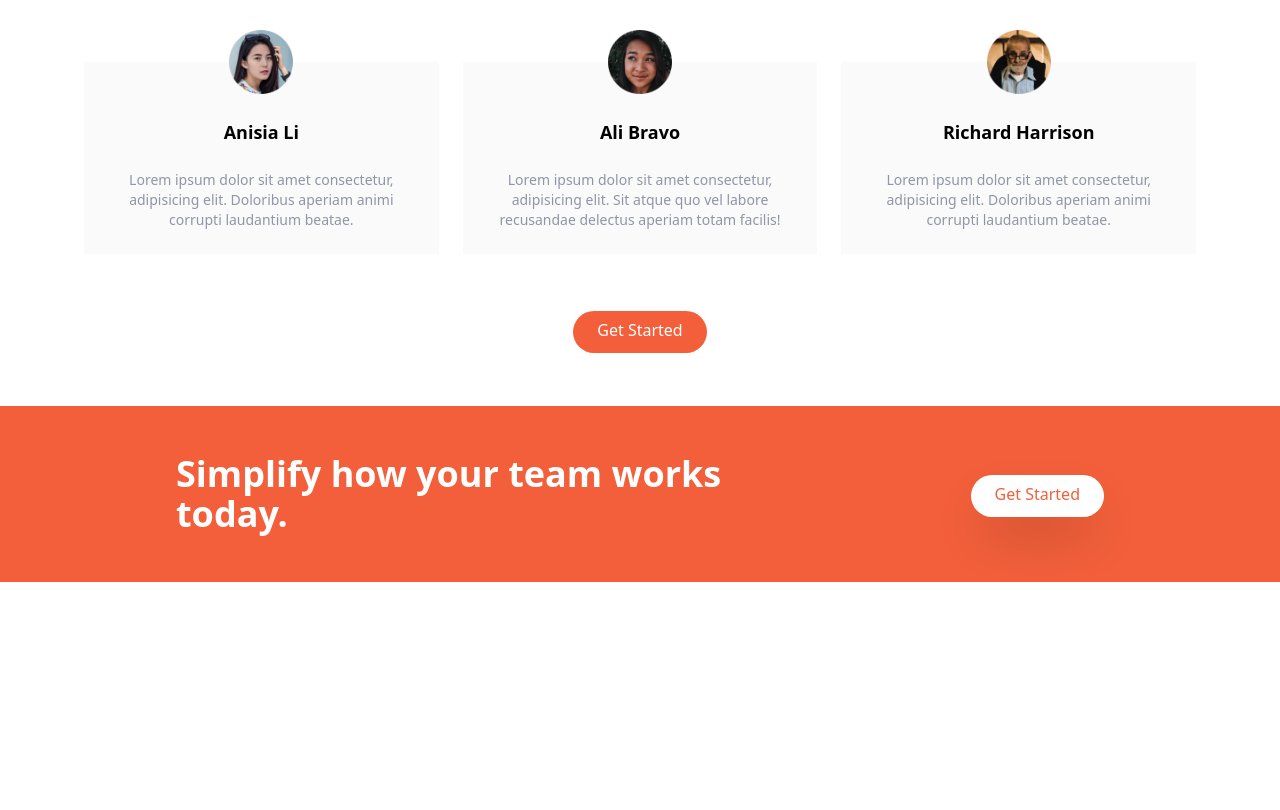
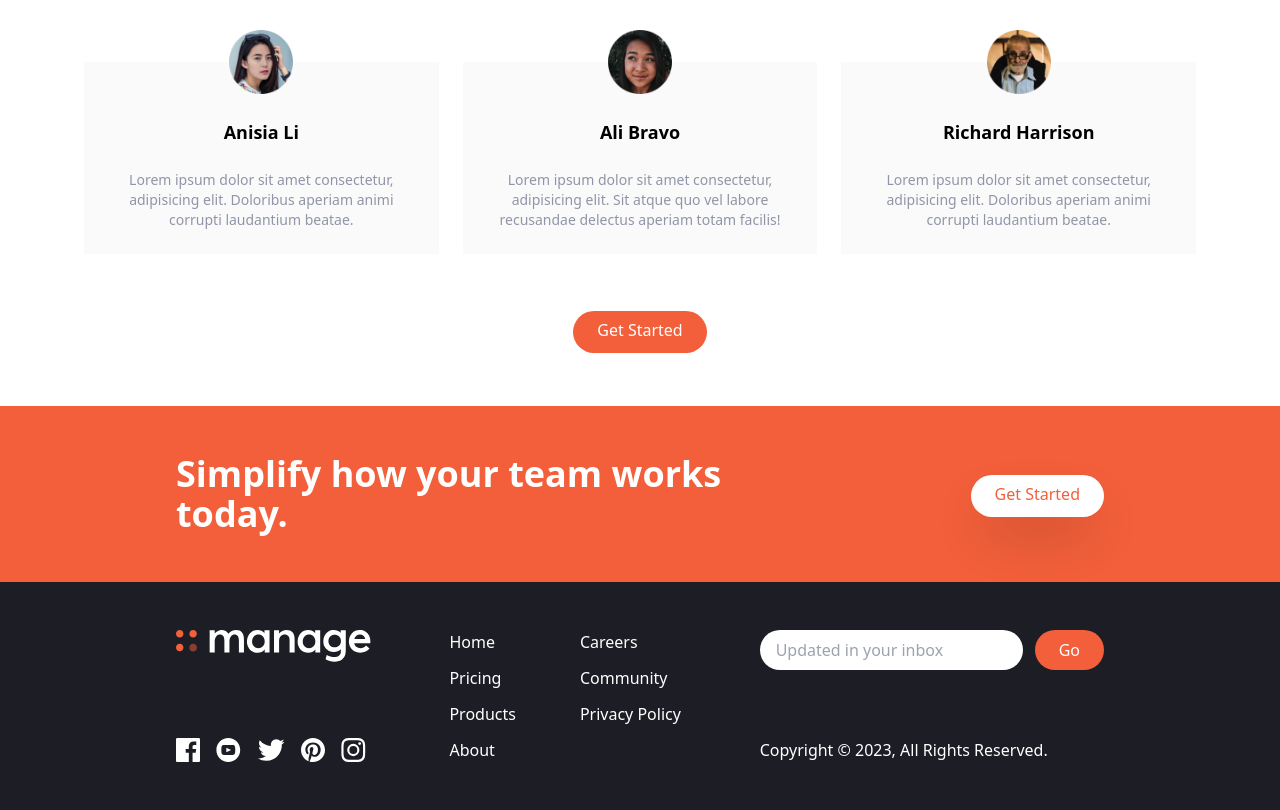
Before and after one commit to shahrokh-t/landing-page-tailwind, a website: page index.html in a window 1280 px wide. Shown: the part 1414-2224 px from the top of the page. Before the commit the page ends 1996 px from the top, so only its background shows below. Drawn offline with Linux system fonts and the light colour scheme.

Commit message:
Add footer

```diff
--- a/index.html
+++ b/index.html
@@ -251,5 +251,74 @@
         </div>
       </div>
     </section>
+
+    <!-- Footer -->
+    <footer class="bg-veryDarkBlue">
+      <!-- Flex Container -->
+      <div
+        class="container flex flex-col-reverse justify-between px-6 py-12 mx-auto space-y-8 md:flex-row md:space-y-0"
+      >
+        <!-- Logo Social Links Container -->
+        <div
+          class="flex flex-col-reverse items-center justify-between space-y-12 md:flex-col md:space-y-0 md:items-start"
+        >
+        <div class="mx-auto my-6 text-center text-white md:hidden">
+            Copyght &copy; 2023, All Rights Reserved
+        </div>
+          <!-- Logo -->
+          <div>
+            <img src="img/logo-white.svg" class="h-8" alt="" />
+          </div>
+          <!-- Social Links Container -->
+          <div class="flex justify-center space-x-4">
+            <!-- Link 1 -->
+            <a href="#">
+              <img src="img/icon-facebook.svg" alt="" class="h-6" />
+            </a>
+            <!-- Link 2 -->
+            <a href="#">
+              <img src="img/icon-youtube.svg" alt="" class="h-6" />
+            </a>
+            <!-- Link 3 -->
+            <a href="#">
+              <img src="img/icon-twitter.svg" alt="" class="h-6" />
+            </a>
+            <!-- Link 4 -->
+            <a href="#">
+              <img src="img/icon-pinterest.svg" alt="" class="h-6" />
+            </a>
+            <!-- Link 5 -->
+            <a href="#">
+              <img src="img/icon-instagram.svg" alt="" class="h-6" />
+            </a>
+          </div>
+        </div>
+        <!-- List Container -->
+        <div class="flex justify-around space-x-16">
+          <div class="flex flex-col space-y-3 text-white">
+            <a href="#" class="hover:text-brightRed">Home</a>
+            <a href="#" class="hover:text-brightRed">Pricing</a>
+            <a href="#" class="hover:text-brightRed">Products</a>
+            <a href="#" class="hover:text-brightRed">About</a>
+          </div>
+          <div class="flex flex-col space-y-3 text-white">
+            <a href="#" class="hover:text-brightRed">Careers</a>
+            <a href="#" class="hover:text-brightRed">Community</a>
+            <a href="#" class="hover:text-brightRed">Privacy Policy</a>
+          </div>
+        </div>
+
+        <!-- Input Container -->
+        <div class="flex flex-col justify-between">
+            <form class="flex space-x-3">
+                <input type="text" class="flex-1 px-4 rounded-full focus:outline-none" placeholder="Updated in your inbox">
+                <button class="px-6 py-2 text-white rounded-full bg-brightRed hover:bg-brightRedLight focus:outline-none">Go</button>
+            </form>
+            <div class="hidden text-white md:block">
+                Copyright &copy; 2023, All Rights Reserved.
+            </div>
+        </div>
+      </div>
+    </footer>
   </body>
 </html>
```
Also changed, not shown: css/main.css.
